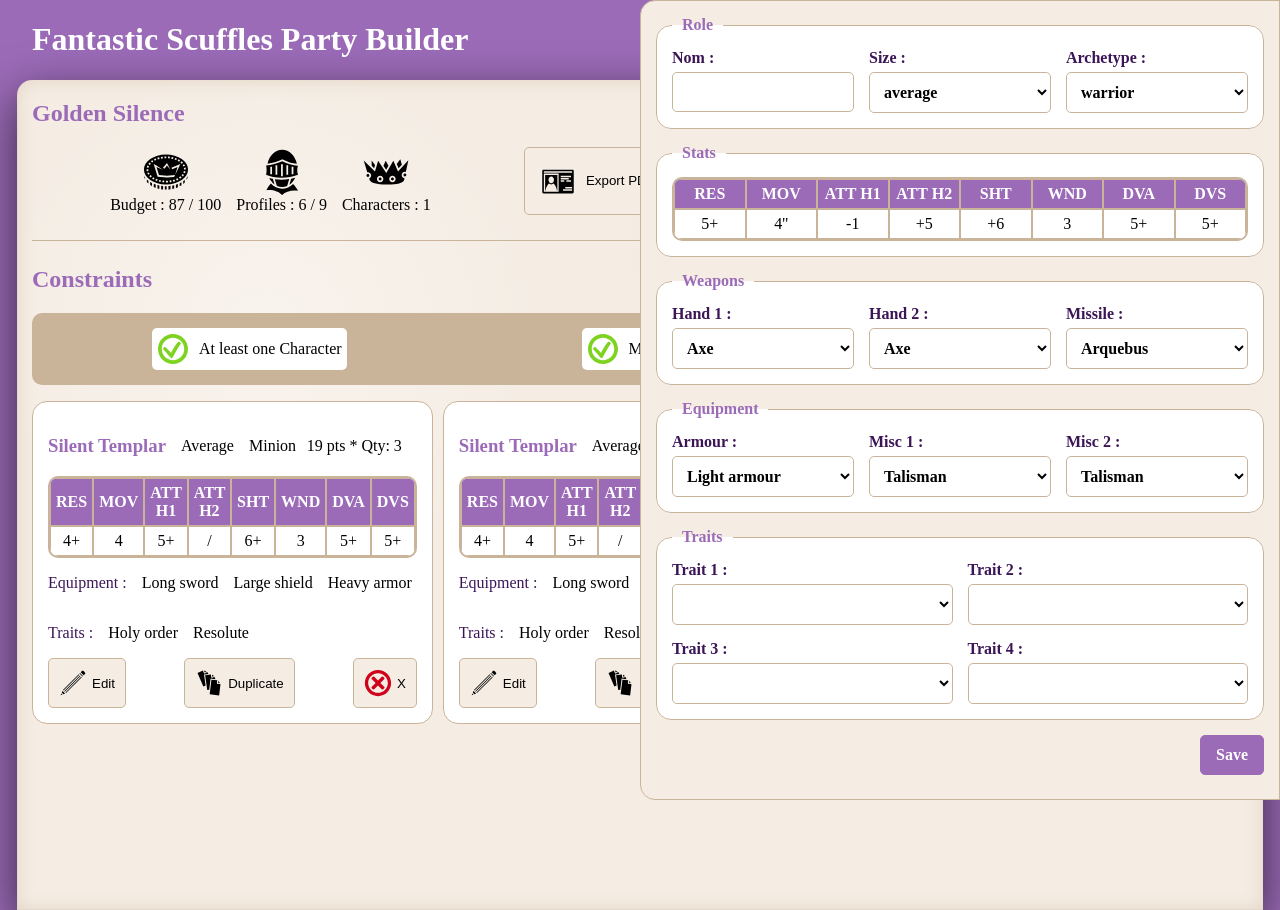
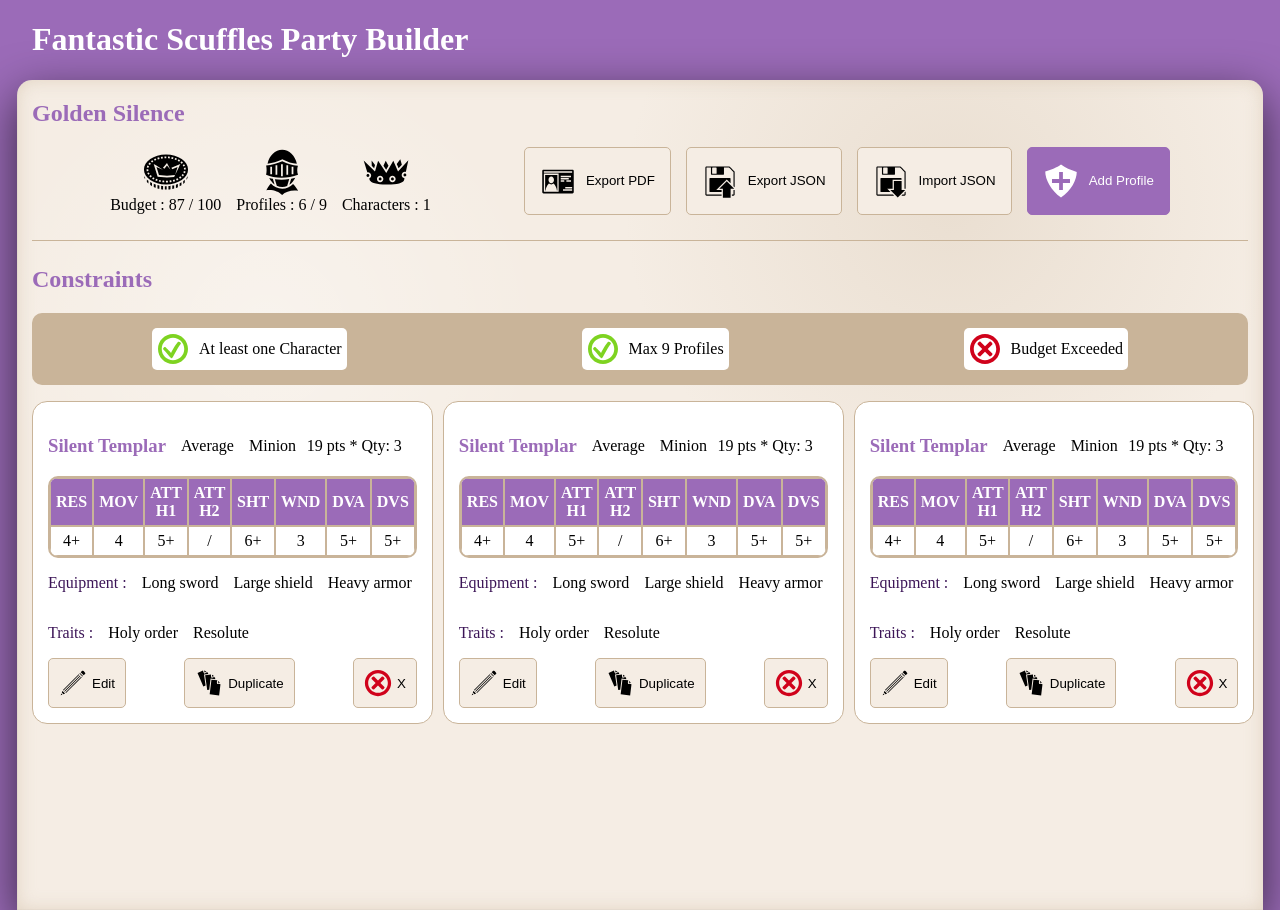
Before and after one commit to Jouvain/FantasticScufflesPartyBuilder, an Angular app in the folder fantastic-scuffles-party-builder/: page / in a window 1280 px wide. Built offline with nearby package versions, Linux system fonts and the light colour scheme.

Commit message:
refactor (logic): add drawer-store for drawer display logic centralization

```diff
--- a/fantastic-scuffles-party-builder/src/app/features/party-builder/components/drawer/drawer.html
+++ b/fantastic-scuffles-party-builder/src/app/features/party-builder/components/drawer/drawer.html
@@ -1,4 +1,5 @@
-<div class="drawer" [class.drawer--isOpen]="isOpen()">
+<div class="drawer" [class.drawer--isOpen]="drawerStore.isOpen()" [attr.aria-hidden]="!drawerStore.isOpen()" [attr.inert]="drawerStore.isOpen() ? null : ''"
+    role="dialog" aria-modal="true">
     <!-- @if(profile()) {
     <h2>EDIT</h2>
     } @else {
@@ -198,8 +199,14 @@
             </label>
         </fieldset>
 
-        <button type="submit">
-            Save
-        </button>
+        <div class="buttons">
+            <button type="submit">
+                Save
+            </button>
+            <button type="button" (click)="cancel()">
+                Cancel
+            </button>
+        </div>
+
     </form>
 </div>
--- a/fantastic-scuffles-party-builder/src/app/features/party-builder/components/drawer/drawer.less
+++ b/fantastic-scuffles-party-builder/src/app/features/party-builder/components/drawer/drawer.less
@@ -35,9 +35,6 @@
 }
 
 .drawer {
-    display: none;
-
-    &--isOpen {
     display: flex;
     flex-direction: column;
     gap: @space-md;
@@ -52,12 +49,19 @@
     height: 100dvh;
     box-sizing: border-box;
     overflow: hidden;
+    pointer-events: none;
+    transform: translateX(100%);
+    transition: transform 250ms ease;
 
     padding: @space-md;
 
     background-color: @background-surface;
     border: 1px solid @background-strong;
     border-radius: @space-md 0 0 @space-md;
+
+    &--isOpen {
+        pointer-events: auto;
+        transform: translateX(0);
     }
 
     h2 {
@@ -161,6 +165,35 @@
             outline-offset: 2px;
         }
     }
+    button[type="button"] {
+           align-self: flex-end;
+
+        padding: @space-s @space-md;
+
+        background-color: @danger;
+        border: 1px solid @danger;
+        border-radius: @space-xs;
+
+        color: @lightest;
+        font: inherit;
+        font-weight: bold;
+        cursor: pointer;
+
+        &:hover {
+            background-color: @strong;
+            border-color: @strong;
+        }
+
+        &:focus {
+            outline: 2px solid @strong;
+            outline-offset: 2px;
+        }
+    }
+}
+
+.buttons {
+    display: flex;
+    justify-content: space-around;
 }
 
 .drawer-section {
@@ -233,11 +266,13 @@
 
 @media (max-width: 900px) {
     .drawer {
-        &--isOpen {
         left: 0;
         right: 0;
         width: 100vw;
         border-radius: 0;
+
+        &--isOpen {
+            transform: translateX(0);
         }
     }
 
--- a/fantastic-scuffles-party-builder/src/app/features/party-builder/components/drawer/drawer.ts
+++ b/fantastic-scuffles-party-builder/src/app/features/party-builder/components/drawer/drawer.ts
@@ -15,6 +15,7 @@ import { MELEE_WEAPONS } from '../../../../data/melee-weapons';
 import { MISSILE_WEAPONS } from '../../../../data/missile-weapons';
 import { MISC } from '../../../../data/misc';
 import { TRAITS } from '../../../../data/traits';
+import { DrawerStore } from '../../services/drawer-store';
 
 type ProfileForm = {
   id: FormControl<number>;
@@ -67,6 +68,8 @@ export class Drawer {
   private readonly document = inject(DOCUMENT);
   private readonly destroyRef = inject(DestroyRef);
 
+  public readonly drawerStore = inject(DrawerStore);
+
   isOpen = input<boolean>(false);
   profile = input<ProfileDefinition | null>(null);
   profileSaved = output<ProfileDefinition>();
@@ -88,7 +91,7 @@ export class Drawer {
     });
 
     effect(() => {
-      this.document.body.classList.toggle('drawer-open', this.isOpen());
+      this.document.body.classList.toggle('drawer-open', this.drawerStore.isOpen());
     });
 
     this.destroyRef.onDestroy(() => {
@@ -108,8 +111,13 @@ export class Drawer {
       return;
     }
 
-    this.profileSaved.emit(newProfile);
+    this.drawerStore.close();
     console.log(newProfile);
+  }
+
+  public cancel(): void {
+    console.log("test");
+    this.drawerStore.close();
   }
 
 
--- a/fantastic-scuffles-party-builder/src/app/features/party-builder/components/party-overview/party-overview.html
+++ b/fantastic-scuffles-party-builder/src/app/features/party-builder/components/party-overview/party-overview.html
@@ -20,7 +20,7 @@
             <app-btn-action label="Export PDF" icon="/icons/id-card.svg" />
             <app-btn-action label="Export JSON" icon="/icons/save.svg" />
             <app-btn-action label="Import JSON" icon="/icons/load.svg" />
-            <app-btn-action label="Add Profile" icon="/icons/healing-shield.svg" [variant]=true />
+            <app-btn-action label="Add Profile" icon="/icons/healing-shield.svg" [variant]=true (click)="createProfile()" />
         </div>
     </div>
 </div>
--- a/fantastic-scuffles-party-builder/src/app/features/party-builder/components/party-overview/party-overview.ts
+++ b/fantastic-scuffles-party-builder/src/app/features/party-builder/components/party-overview/party-overview.ts
@@ -1,5 +1,6 @@
-import { Component } from '@angular/core';
+import { Component, inject } from '@angular/core';
 import { BtnAction } from "../btn-action/btn-action";
+import { DrawerStore } from '../../services/drawer-store';
 
 
 @Component({
@@ -8,4 +9,10 @@ import { BtnAction } from "../btn-action/btn-action";
   templateUrl: './party-overview.html',
   styleUrl: './party-overview.less',
 })
-export class PartyOverview {}
+export class PartyOverview {
+  private readonly drawerStore = inject(DrawerStore);
+
+  createProfile(): void {
+    this.drawerStore.open();
+  }
+}
--- a/fantastic-scuffles-party-builder/src/app/features/party-builder/components/roster/roster.html
+++ b/fantastic-scuffles-party-builder/src/app/features/party-builder/components/roster/roster.html
@@ -1,5 +1,5 @@
 <div class="roster">
-    <app-unit-card />
-    <app-unit-card />
-    <app-unit-card />
+    <app-unit-card  />
+    <app-unit-card  />
+    <app-unit-card  />
 </div>
--- a/fantastic-scuffles-party-builder/src/app/features/party-builder/components/roster/roster.ts
+++ b/fantastic-scuffles-party-builder/src/app/features/party-builder/components/roster/roster.ts
@@ -1,4 +1,4 @@
-import { Component } from '@angular/core';
+import { ChangeDetectionStrategy, Component, output } from '@angular/core';
 import { UnitCard } from "../unit-card/unit-card";
 
 @Component({
@@ -6,5 +6,8 @@ import { UnitCard } from "../unit-card/unit-card";
   imports: [UnitCard],
   templateUrl: './roster.html',
   styleUrl: './roster.less',
+  changeDetection: ChangeDetectionStrategy.OnPush,
 })
-export class Roster {}
+export class Roster {
+
+}
--- a/fantastic-scuffles-party-builder/src/app/features/party-builder/components/unit-card/unit-card.html
+++ b/fantastic-scuffles-party-builder/src/app/features/party-builder/components/unit-card/unit-card.html
@@ -59,7 +59,7 @@
         </div>
     </div> -->
     <div class="unit-controls">
-        <app-btn-action label="Edit" icon="/icons/pencil.svg" [small]=true />
+        <app-btn-action label="Edit" icon="/icons/pencil.svg" [small]=true (click)="edit()" />
         <app-btn-action label="Duplicate" icon="/icons/files.svg" [small]=true />
         <app-btn-action label="X" icon="/icons/cancel.svg" [small]=true />
     </div>
--- a/fantastic-scuffles-party-builder/src/app/features/party-builder/components/unit-card/unit-card.ts
+++ b/fantastic-scuffles-party-builder/src/app/features/party-builder/components/unit-card/unit-card.ts
@@ -1,5 +1,6 @@
-import { Component } from '@angular/core';
+import { ChangeDetectionStrategy, Component, inject, output } from '@angular/core';
 import { BtnAction } from "../btn-action/btn-action";
+import { DrawerStore } from '../../services/drawer-store';
 
 
 @Component({
@@ -7,5 +8,12 @@ import { BtnAction } from "../btn-action/btn-action";
   imports: [BtnAction],
   templateUrl: './unit-card.html',
   styleUrl: './unit-card.less',
+  changeDetection: ChangeDetectionStrategy.OnPush,
 })
-export class UnitCard {}
+export class UnitCard {
+  private readonly drawerStore = inject(DrawerStore);
+
+  public edit(): void {
+    this.drawerStore.open();
+  }
+}
--- /dev/null
+++ b/fantastic-scuffles-party-builder/src/app/features/party-builder/services/drawer-store.ts
@@ -0,0 +1,15 @@
+import { Injectable, signal } from '@angular/core';
+
+@Injectable()
+export class DrawerStore {
+  private readonly _isOpen = signal(false);
+
+  public readonly isOpen = this._isOpen.asReadonly();
+
+  public open(): void {
+    this._isOpen.set(true);
+  }
+  public close(): void {
+    this._isOpen.set(false);
+  }
+}
--- a/fantastic-scuffles-party-builder/src/app/layout/party-builder-layout/party-builder-layout.html
+++ b/fantastic-scuffles-party-builder/src/app/layout/party-builder-layout/party-builder-layout.html
@@ -7,6 +7,6 @@
 
     <section class="main">
         <app-roster />
-        <app-drawer [isOpen]=true />
+        <app-drawer />
     </section>
 </div>
--- a/fantastic-scuffles-party-builder/src/app/layout/party-builder-layout/party-builder-layout.ts
+++ b/fantastic-scuffles-party-builder/src/app/layout/party-builder-layout/party-builder-layout.ts
@@ -1,14 +1,19 @@
-import { Component } from '@angular/core';
+import { ChangeDetectionStrategy, Component, signal } from '@angular/core';
 import { Header } from "../../features/party-builder/components/header/header";
 import { PartyOverview } from "../../features/party-builder/components/party-overview/party-overview";
 import { Constraints } from "../../features/party-builder/components/constraints/constraints";
 import { Roster } from "../../features/party-builder/components/roster/roster";
 import { Drawer } from "../../features/party-builder/components/drawer/drawer";
+import { DrawerStore } from '../../features/party-builder/services/drawer-store';
 
 @Component({
   selector: 'app-party-builder-layout',
   imports: [Header, PartyOverview, Constraints, Roster, Drawer],
   templateUrl: './party-builder-layout.html',
   styleUrl: './party-builder-layout.less',
+  changeDetection: ChangeDetectionStrategy.OnPush,
+  providers: [DrawerStore]
 })
-export class PartyBuilderLayout {}
+export class PartyBuilderLayout {
+
+}
```
Lines whose indentation alone changed are shown as unchanged.
